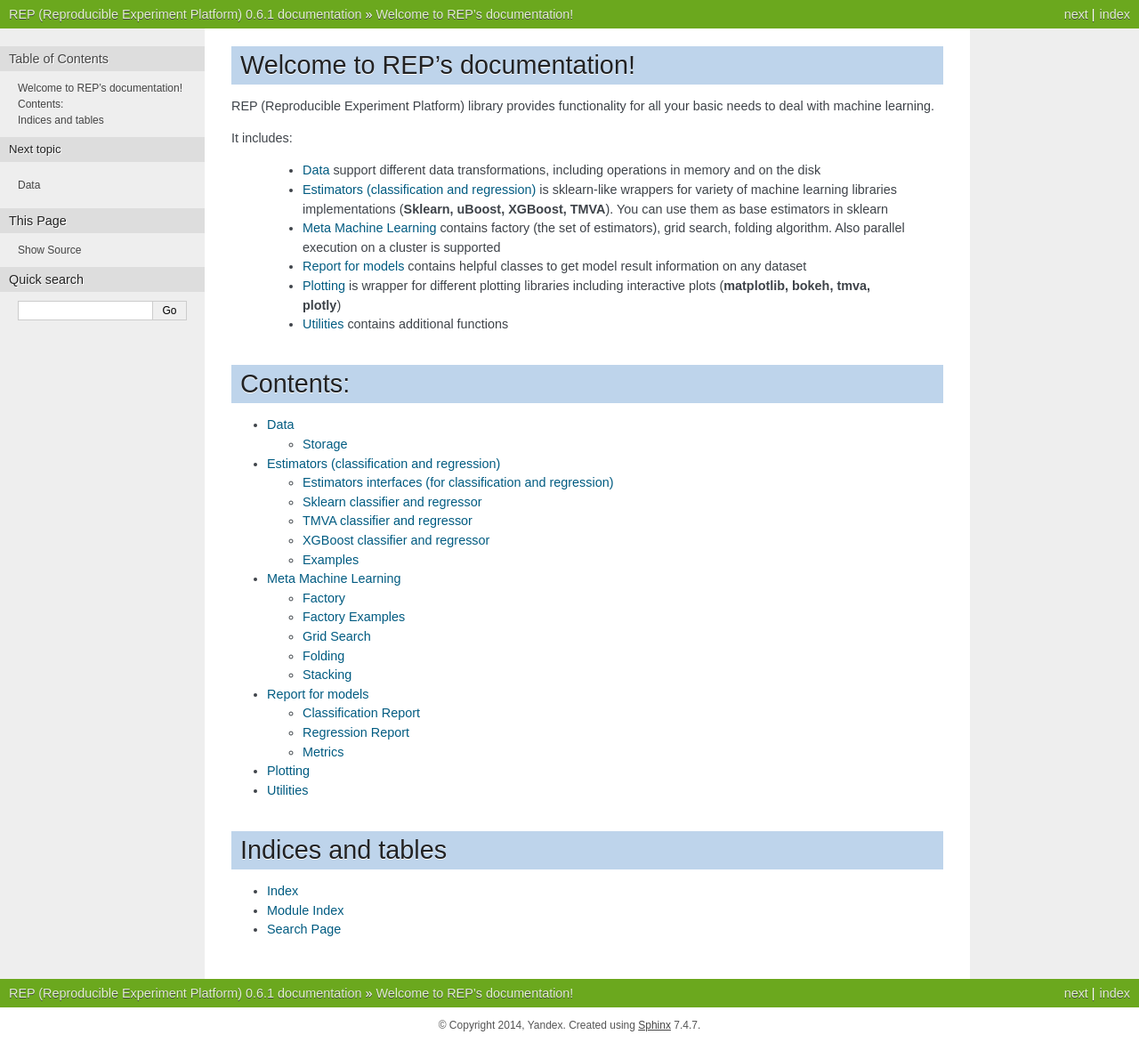
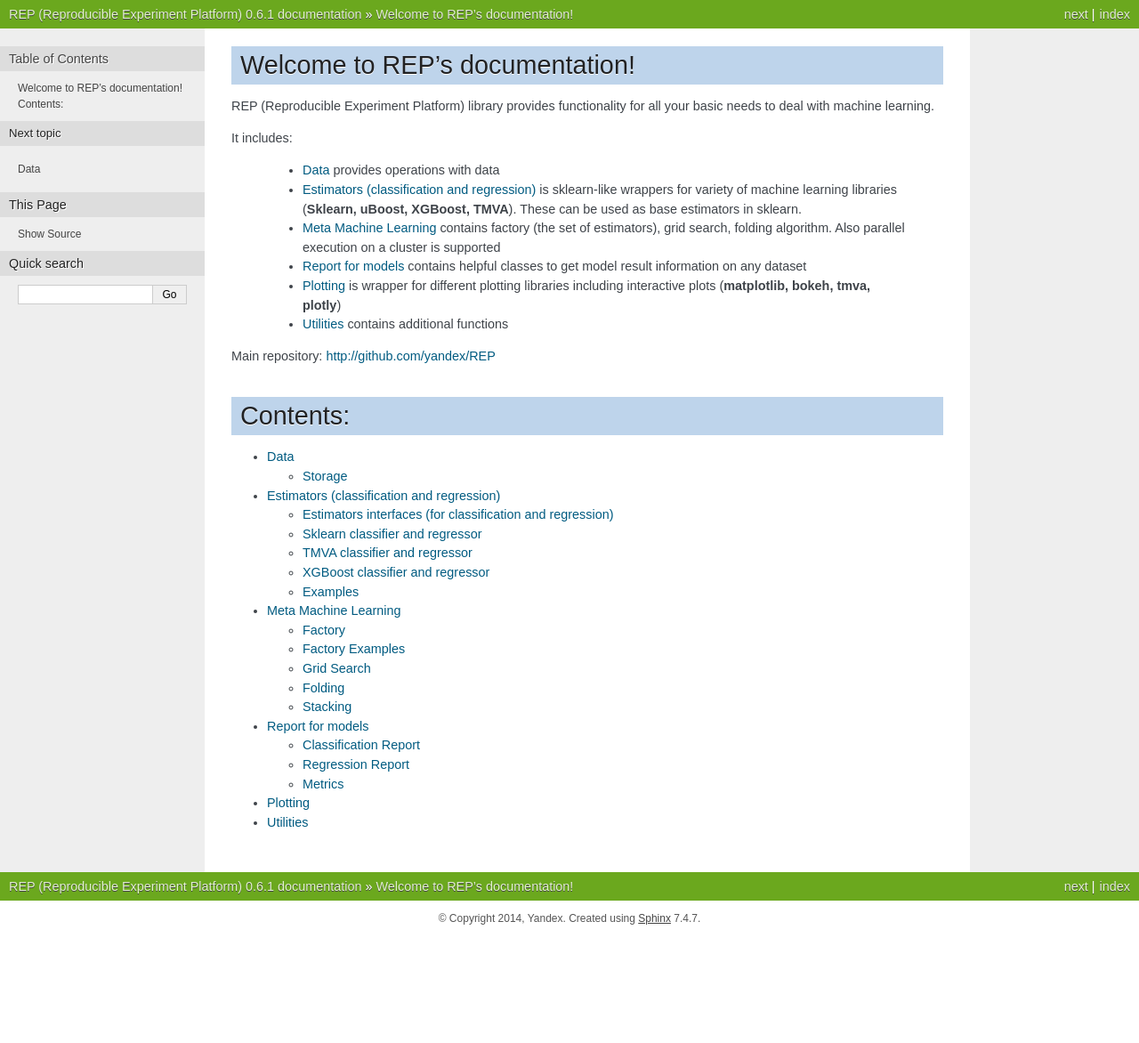
Before and after one commit to yandex/rep, a Sphinx documentation site: the page built from docs/index.rst, in a window 1280 px wide. Shown: the whole page at 89% size. Built offline with Sphinx 7.4.7, drawn with Linux system fonts in a browser that asks for light colours; after the commit the page ends 1052 px from its top, so only the background shows below that.

Commit message:
updated documentation

```diff
--- a/docs/estimators.rst
+++ b/docs/estimators.rst
@@ -5,9 +5,11 @@ Estimators (classification and regression)
 
 This module contains wrappers with :class:`sklearn` interface for different machine learning libraries (**TMVA, sklearn, XGBoost**).
 
-At first we defined some interface for classification and regressors wrappers, so you can add your own wrappers for another libraries following this interface.
+We defined some interface for classifiers' and regressors' wrappers, so new wrappers can be added for another libraries
+following the same interface. Notably the interface has backward compatibility with scikit-learn library.
 
-Sklearn wrapper is the same sklearn model, but it operates with :class:`pandas.DataFrame` data (also supports :class:`numpy.ndarray`) and can choose just those features, that user pointed in the constructor.
+Sklearn wrapper is the same sklearn model, but it operates with :class:`pandas.DataFrame` data (though supports :class:`numpy.ndarray` as well)
+and can use only those features user pointed in constructor (:class:`pandas.DataFrame` provides named columns).
 
 
 Estimators interfaces (for classification and regression)
--- a/docs/index.rst
+++ b/docs/index.rst
@@ -10,12 +10,14 @@ REP (Reproducible Experiment Platform) library provides functionality for all yo
 It includes:
 
 
-  * :doc:`data` support different data transformations, including operations in memory and on the disk
-  * :doc:`estimators` is sklearn-like wrappers for variety of machine learning libraries implementations (**Sklearn, uBoost, XGBoost, TMVA**). You can use them as base estimators in sklearn
+  * :doc:`data` provides operations with data
+  * :doc:`estimators` is sklearn-like wrappers for variety of machine learning libraries (**Sklearn, uBoost, XGBoost, TMVA**). These can be used as base estimators in sklearn.
   * :doc:`metaml` contains factory (the set of estimators), grid search, folding algorithm. Also parallel execution on a cluster is supported
   * :doc:`report` contains helpful classes to get model result information on any dataset
   * :doc:`plotting` is  wrapper for different plotting libraries including interactive plots (**matplotlib, bokeh, tmva, plotly**)
   * :doc:`utils`  contains additional functions
+
+Main repository: http://github.com/yandex/REP
 
 Contents:
 =========
@@ -28,12 +30,3 @@ Contents:
     report
     plotting
     utils
-
-
-
-Indices and tables
-==================
-
-* :ref:`genindex`
-* :ref:`modindex`
-* :ref:`search`
--- a/docs/metaml.rst
+++ b/docs/metaml.rst
@@ -4,7 +4,7 @@ Meta Machine Learning
 =====================
 
 Meta machine learning is specific algorithms, like complicated hierarchical algorithm, hyperparameters optimization parameters.
-Also there is class which allows you to train set of models and compare them very simply.
+Also there is Factory which allows you to train set of models and compare them very simply.
 
 Factory
 -------
--- a/docs/report.rst
+++ b/docs/report.rst
@@ -20,7 +20,6 @@ Regression Report
     :inherited-members:
     :undoc-members:
 
-
 Metrics
 -------
 
```
Also changed, not shown: other parts of docs/report.rst (+2 -2 lines).
